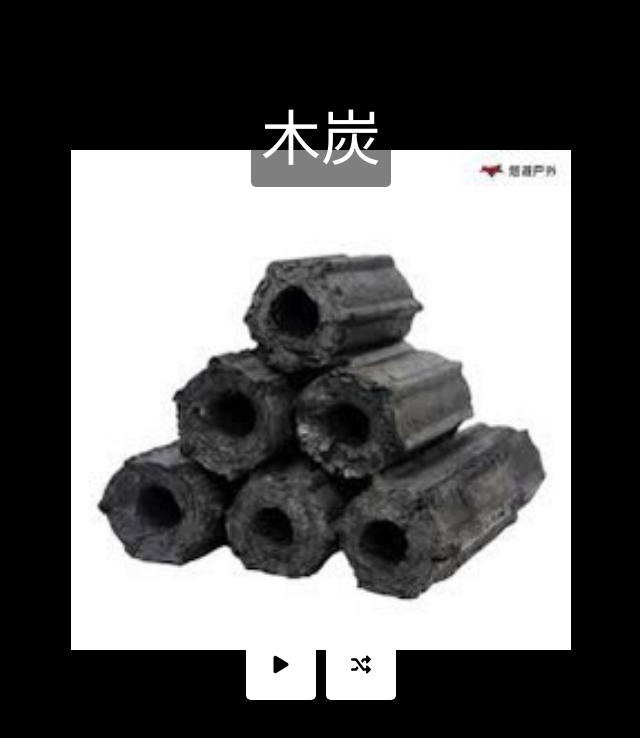
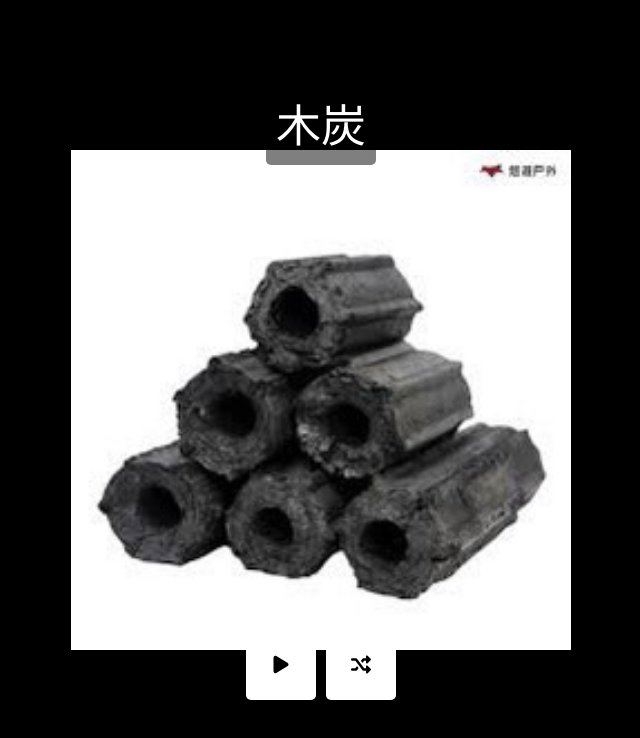
Before and after one commit to andrew0082/andrew0082.github.io, a plain HTML site: page index.html in a window 1280 px wide. Both pictures are taken after a click on the picture 640 px from the left and 400 px from the top of the page. Shown: the whole page, without its empty margins (319-959 px from the left). Drawn offline with Linux system fonts and the light colour scheme.

Commit message:
modify font size

```diff
--- a/index.html
+++ b/index.html
@@ -41,7 +41,7 @@
             padding: 10px;
             border-radius: 5px;
             display: none;
-            font-size: 60px; /* Adjust this value to change the font size */
+            font-size: 45px; /* Adjust this value to change the font size */
         }
         .buttons {
             position: absolute;
```
